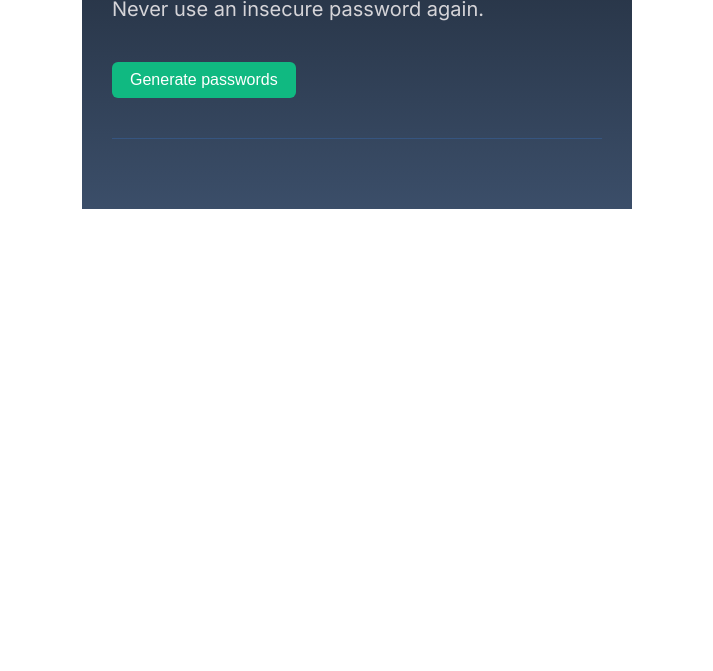
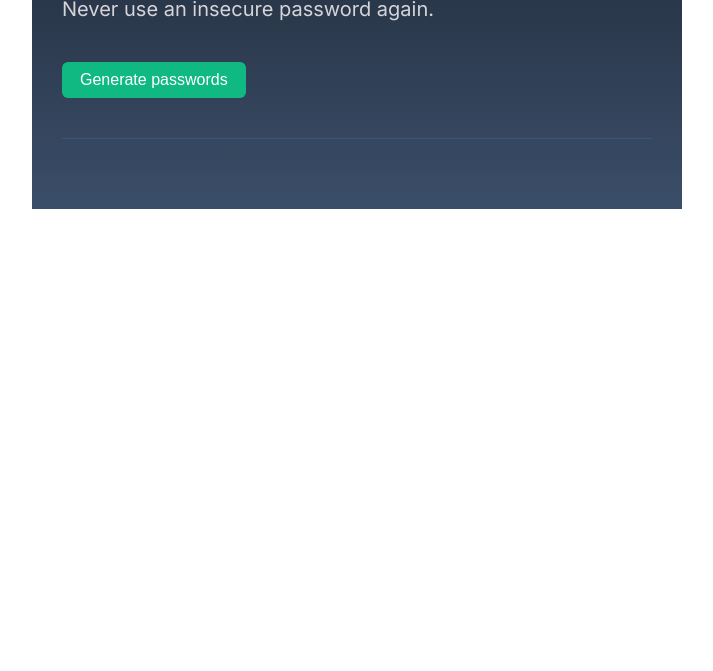
Before and after one commit to abilioassis/password-generator, a plain HTML site: page index.html in a window 1280 px wide. Shown: the part 129-800 px from the top of the page, without its empty margins (283-996 px from the left). Drawn offline with Linux system fonts and the light colour scheme.

Commit message:
Firs commit

```diff
--- a/style.css
+++ b/style.css
@@ -32,7 +32,7 @@ button {
   background: linear-gradient(#1f2937, #3b4e69);
   height: 100%;
   padding: 30px 30px;
-  max-width: 550px;
+  max-width: 650px;
   margin: auto;
 }
 
```
